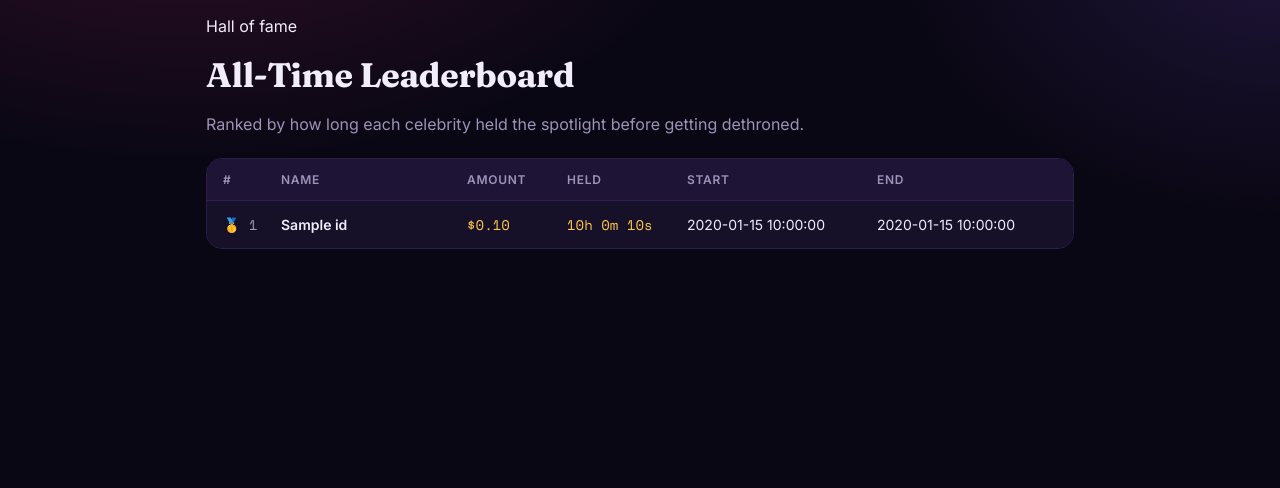
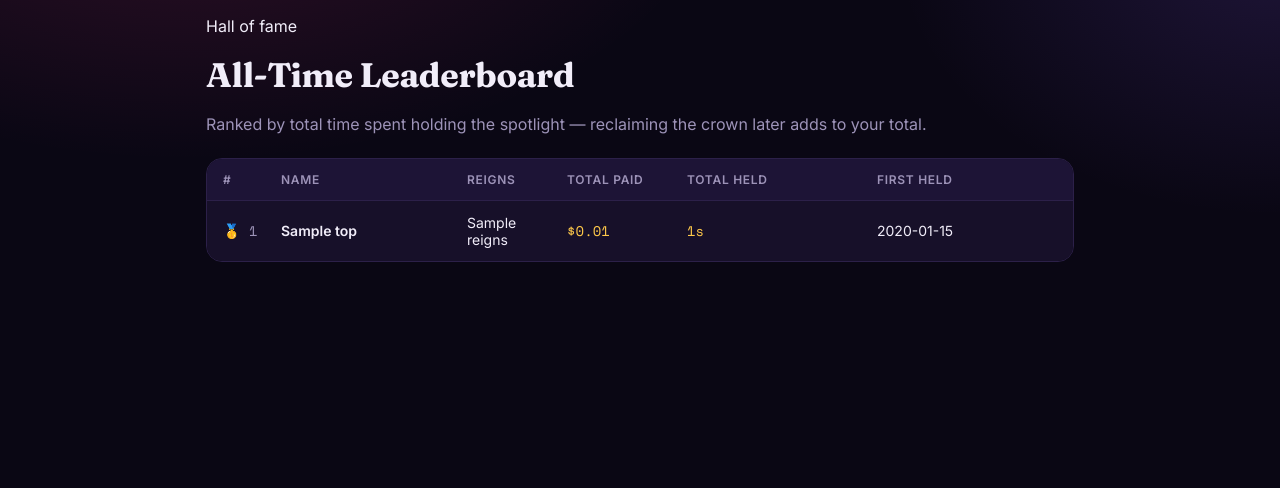
Before and after one commit to hubbinbunnin-oss/pennycelebrity, a Flask app: template templates/leaderboard.html in a window 1280 px wide. Shown: the part 59-547 px from the top of the page. Run offline with Flask 3, Linux system fonts and the light colour scheme; the template is opened without the code that fills it: most values are stand-ins (such as "Sample title", 1, 10 or a date in 2020).

Commit message:
Update leaderboard.html

```diff
--- a/templates/leaderboard.html
+++ b/templates/leaderboard.html
@@ -2,40 +2,32 @@
 {% block content %}
   <span class="eyebrow-top">Hall of fame</span>
   <h1>All-Time Leaderboard</h1>
-  <p>Ranked by how long each celebrity held the spotlight before getting dethroned.</p>
+  <p>Ranked by total time spent holding the spotlight — reclaiming the crown later adds to your total.</p>
 
   {% if top %}
   <div class="table">
     <div class="thead">
       <div>#</div>
       <div>Name</div>
-      <div>Amount</div>
-      <div>Held</div>
-      <div>Start</div>
-      <div>End</div>
+      <div>Reigns</div>
+      <div>Total Paid</div>
+      <div>Total Held</div>
+      <div>First Held</div>
     </div>
-    {% for row in top %}
-      {% set c = row[0] %}
-      {% set secs = row[1] %}
+    {% for g in top %}
       <div class="trow">
         <div class="rank">{{ loop.index }}</div>
-        <div class="name">{{ c.name }}</div>
-        <div class="amount">{{ c.amount_cents|usd }}</div>
-        <div class="held">{{ secs|duration }}</div>
-        <div>{{ c.start_time.strftime("%Y-%m-%d %H:%M:%S %Z") }}</div>
-        <div>
-          {% if c.end_time %}
-            {{ c.end_time.strftime("%Y-%m-%d %H:%M:%S %Z") }}
-          {% else %}
-            —
-          {% endif %}
-        </div>
+        <div class="name">{{ g.name }}{% if g.is_active %} 👑{% endif %}</div>
+        <div>{{ g.reigns }}</div>
+        <div class="amount">{{ g.total_paid_cents|usd }}</div>
+        <div class="held">{{ g.total_seconds|duration }}</div>
+        <div>{{ g.first_start.strftime("%Y-%m-%d") }}</div>
       </div>
     {% endfor %}
   </div>
   {% else %}
     <div class="card center">
-      <p>No one has claimed the spotlight yet. <a href="/claim">Be the first legend →</a></p>
+      <p>No one has claimed the spotlight yet. <a href="/#claim">Be the first legend →</a></p>
     </div>
   {% endif %}
 {% endblock %}
```
